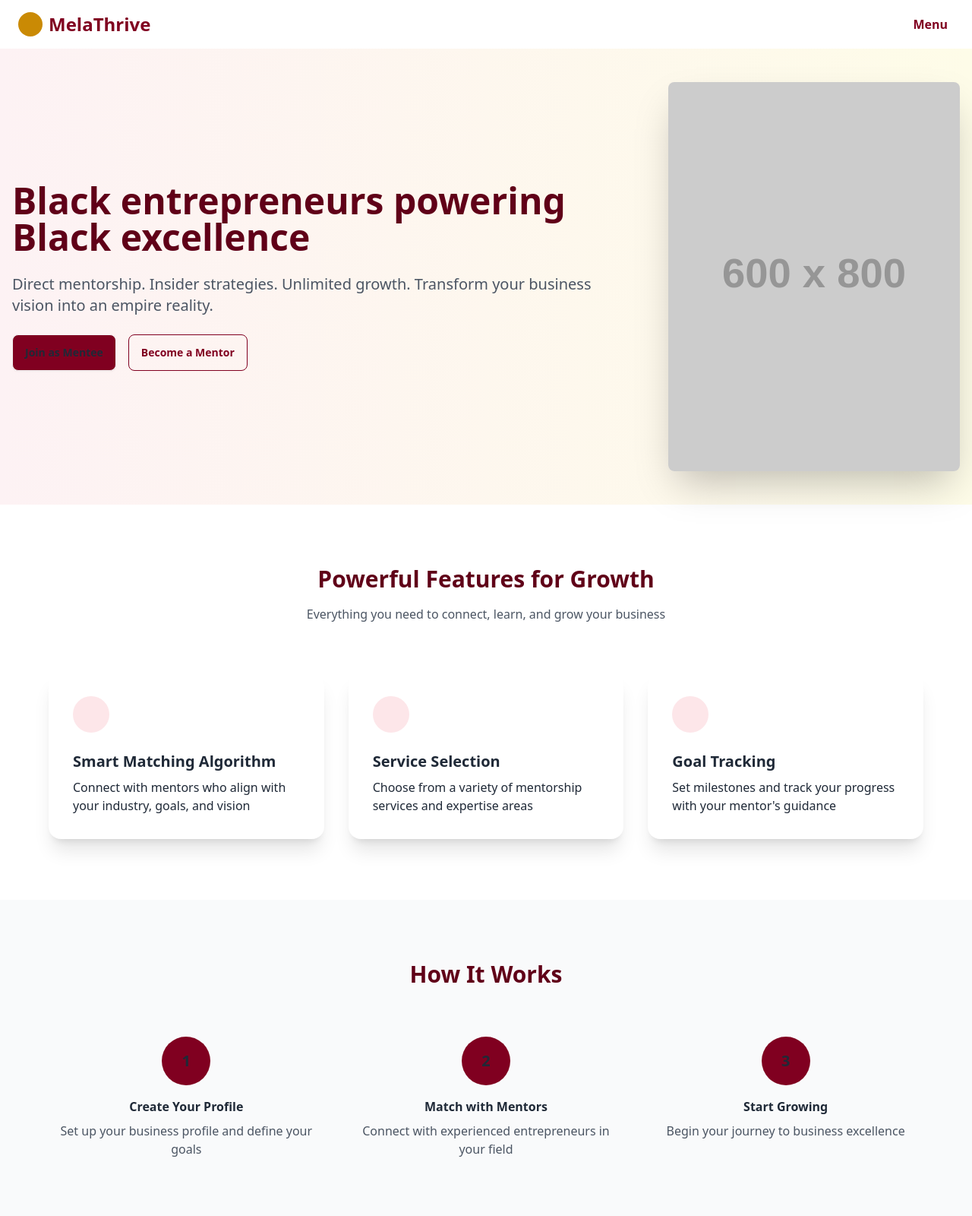
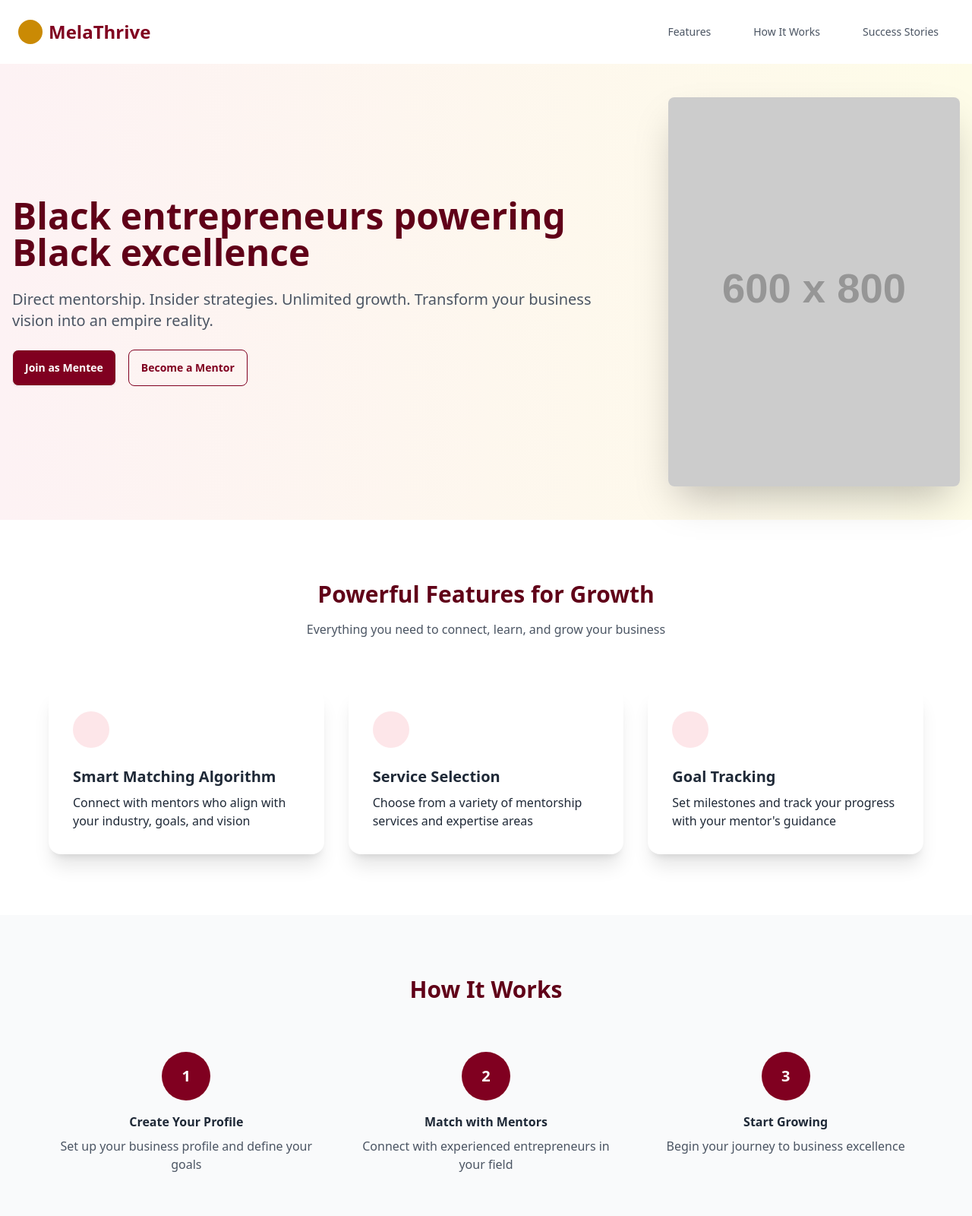
Before and after one commit to tajazziahb/mela-thrive-lander, a website: page index.html in a window 1280 px wide. Shown: the top 1600 px of the page at 76% size. Drawn offline with nearby package versions, Linux system fonts and the light colour scheme; files that its build step writes are made by us from their sources; placeholder pictures from the web are drawn by us.

Commit message:
Update navigation and fix button styling
Improved the navigation layout by introducing a dropdown menu and updated the button styling to ensure consistency. Additionally, corrected background color and text color inconsistencies across sections.

```diff
--- a/index.html
+++ b/index.html
@@ -10,7 +10,7 @@
 <body>
 <div id="app"></div>
 <!-- Navigation -->
-<nav class="navbar  px-6 py-4 shadow-sm">
+    <nav class="navbar bg-base-100 px-6 py-4 shadow-sm">
         <div class="navbar-start">
             <div class="flex items-center">
                 <!-- Replace with actual crown icon or logo -->
@@ -18,35 +18,25 @@
                 <span class="ml-2 text-2xl font-bold text-burgundy-800">MelaThrive</span>
             </div>
         </div>
-    <div class="flex flex-1 justify-end px-2">
-        <div class="flex items-stretch">
-            <div class="dropdown dropdown-end">
-                <div tabindex="0" role="button" class="font-bold text-burgundy-800"
-                     onclick="this.nextElementSibling.classList.toggle('hidden')">Menu
-                </div>
-                <ul class="menu menu-horizontal px-1 gap-6 hidden">
-                    <li><a href="#features" class=" font-bold text-yellow-600 hover:text-burgundy-800">Features</a></li>
-                    <li><a href="#how-it-works" class=" font-bold hover:text-burgundy-800">How It Works</a></li>
-                    <li><a href="#testimonials" class="font-bold hover:text-burgundy-800">Success Stories</a></li>
+        <div class="navbar-end">
+            <ul class="menu menu-horizontal px-1 gap-6">
+                <li><a href="#features" class="text-gray-600 hover:text-burgundy-800">Features</a></li>
+                <li><a href="#how-it-works" class="text-gray-600 hover:text-burgundy-800">How It Works</a></li>
+                <li><a href="#testimonials" class="text-gray-600 hover:text-burgundy-800">Success Stories</a></li>
             </ul>
-            </div>
-        </div>
         </div>
     </nav>
 
     <!-- Hero Section -->
     <section class="hero min-h-[600px] bg-gradient-to-r from-burgundy-50 to-yellow-50">
         <div class="hero-content flex-col lg:flex-row-reverse gap-12 max-w-7xl">
-        <img src="https://placehold.co/600x800" class="max-w-sm rounded-lg shadow-2xl"/>
+            <img src="https://placehold.co/600x800" class="max-w-sm rounded-lg shadow-2xl" />
             <div>
                 <h1 class="text-5xl font-bold text-burgundy-900">Black entrepreneurs powering Black excellence</h1>
-            <p class="py-6 text-xl text-gray-600">Direct mentorship. Insider strategies. Unlimited growth. Transform
-                your business vision into an empire reality.</p>
+                <p class="py-6 text-xl text-gray-600">Direct mentorship. Insider strategies. Unlimited growth. Transform your business vision into an empire reality.</p>
                 <div class="flex gap-4">
-                <button class="btn bg-burgundy-800 text-bg-blue-600 hover:bg-burgundy-900">Join as Mentee</button>
-                <button class="btn btn-outline border-burgundy-800 text-burgundy-800 hover:bg-burgundy-50">Become a
-                    Mentor
-                </button>
+                    <button class="btn bg-burgundy-800 text-white hover:bg-burgundy-900">Join as Mentee</button>
+                    <button class="btn btn-outline border-burgundy-800 text-burgundy-800 hover:bg-burgundy-50">Become a Mentor</button>
                 </div>
             </div>
         </div>
@@ -99,25 +89,19 @@
             <div class="grid grid-cols-1 md:grid-cols-3 gap-8">
                 <!-- Step 1 -->
                 <div class="text-center">
-                <div class="w-16 h-16 bg-burgundy-800 rounded-full flex items-center justify-center mx-auto mb-4 text-bg-blue-600 text-xl font-bold">
-                    1
-                </div>
+                    <div class="w-16 h-16 bg-burgundy-800 rounded-full flex items-center justify-center mx-auto mb-4 text-white text-xl font-bold">1</div>
                     <h3 class="font-bold mb-2">Create Your Profile</h3>
                     <p class="text-gray-600">Set up your business profile and define your goals</p>
                 </div>
                 <!-- Step 2 -->
                 <div class="text-center">
-                <div class="w-16 h-16 bg-burgundy-800 rounded-full flex items-center justify-center mx-auto mb-4 text-bg-blue-600 text-xl font-bold">
-                    2
-                </div>
+                    <div class="w-16 h-16 bg-burgundy-800 rounded-full flex items-center justify-center mx-auto mb-4 text-white text-xl font-bold">2</div>
                     <h3 class="font-bold mb-2">Match with Mentors</h3>
                     <p class="text-gray-600">Connect with experienced entrepreneurs in your field</p>
                 </div>
                 <!-- Step 3 -->
                 <div class="text-center">
-                <div class="w-16 h-16 bg-burgundy-800 rounded-full flex items-center justify-center mx-auto mb-4 text-bg-blue-600 text-xl font-bold">
-                    3
-                </div>
+                    <div class="w-16 h-16 bg-burgundy-800 rounded-full flex items-center justify-center mx-auto mb-4 text-white text-xl font-bold">3</div>
                     <h3 class="font-bold mb-2">Start Growing</h3>
                     <p class="text-gray-600">Begin your journey to business excellence</p>
                 </div>
@@ -140,8 +124,7 @@
                                 <p class="text-sm text-gray-600">Fashion & Retail</p>
                             </div>
                         </div>
-                    <p>"MelaThrive connected me with a mentor who helped me scale my boutique from one location to five
-                        in just two years."</p>
+                        <p>"MelaThrive connected me with a mentor who helped me scale my boutique from one location to five in just two years."</p>
                     </div>
                 </div>
                 <!-- Testimonial 2 -->
@@ -154,8 +137,7 @@
                                 <p class="text-sm text-gray-600">Tech Startup</p>
                             </div>
                         </div>
-                    <p>"The guidance I received through MelaThrive was instrumental in securing our Series A
-                        funding."</p>
+                        <p>"The guidance I received through MelaThrive was instrumental in securing our Series A funding."</p>
                     </div>
                 </div>
             </div>
@@ -163,11 +145,11 @@
     </section>
 
     <!-- CTA Section -->
-<section class="py-20 px-6 bg-burgundy-800 ">
+    <section class="py-20 px-6 bg-burgundy-800 text-white">
         <div class="max-w-4xl mx-auto text-center">
-        <h2 class="text-3xl text-white font-bold mb-6">Ready to Build Your Empire?</h2>
+            <h2 class="text-3xl font-bold mb-6">Ready to Build Your Empire?</h2>
             <div class="flex justify-center gap-4">
-            <button class="btn bg-yellow-600 hover:bg-yellow-700 ">Join Now</button>
+                <button class="btn bg-yellow-600 hover:bg-yellow-700 text-white">Join Now</button>
             </div>
         </div>
     </section>
```
Lines whose indentation alone changed are shown as unchanged.
